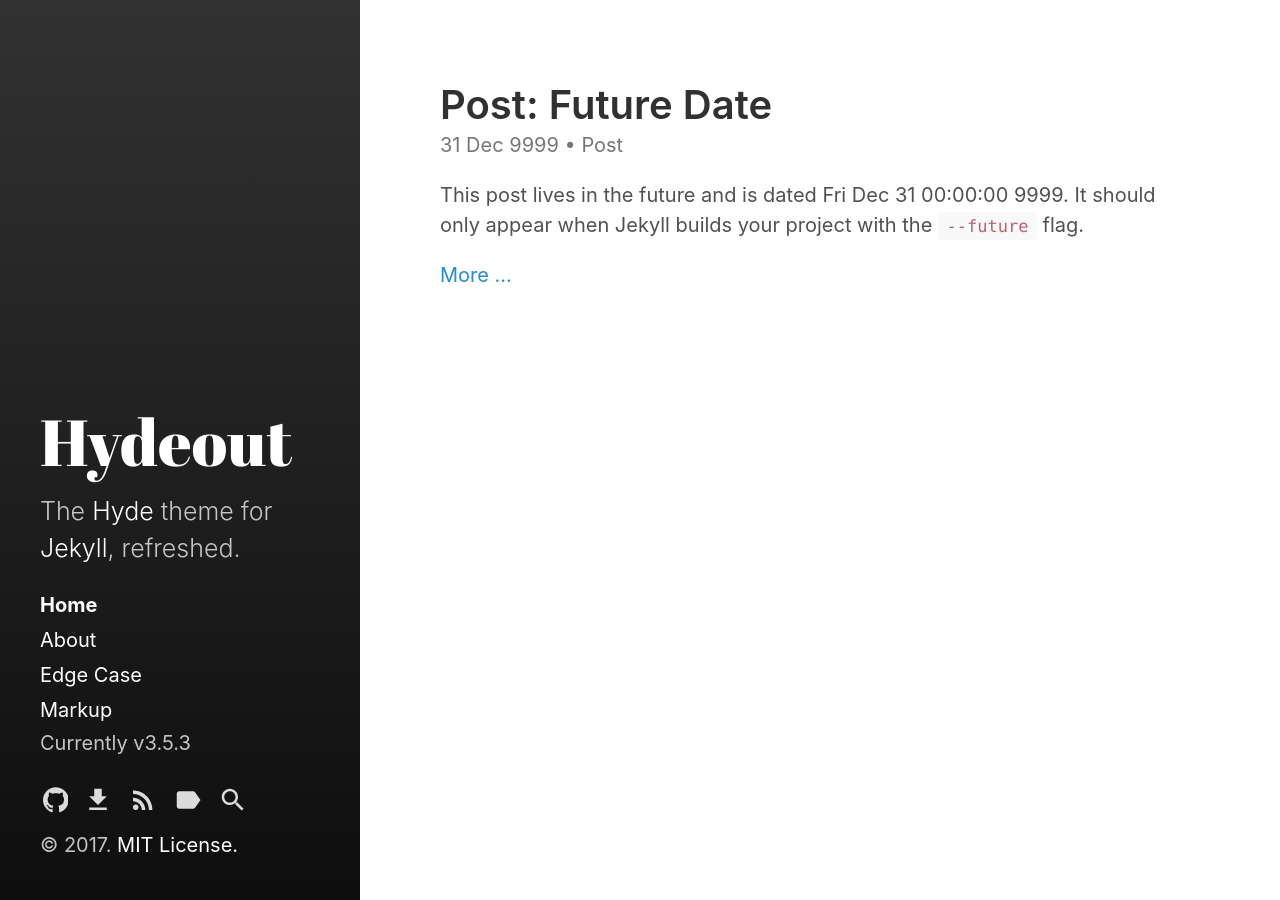
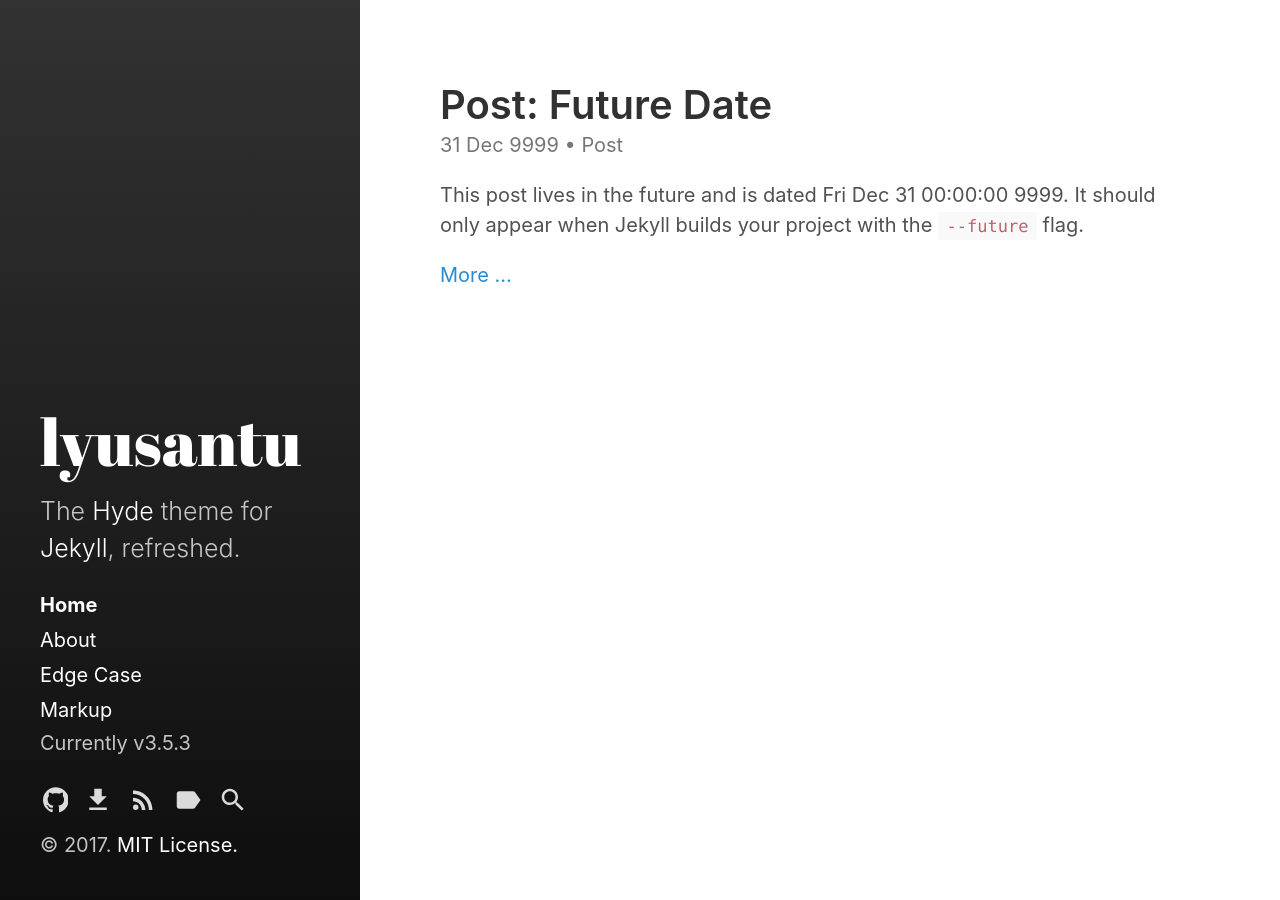
Before and after one commit to lyusantu/lyusantu.github.io, a Jekyll site: the page built from index.html, in a window 1280 px wide. Built offline with Jekyll 4.4.1, drawn with Linux system fonts in a browser that asks for light colours; the list of posts is cut into pages by our own code.

Commit message:
:flushed: config

```diff
--- a/_config.yml
+++ b/_config.yml
@@ -3,8 +3,8 @@
 highlighter:      rouge
 
 # Setup
-title:            Hydeout
-tagline:          'A Jekyll theme'
+title:            lyusantu
+tagline:          ''
 description:      'The <a href="http://hyde.getpoole.com" target="_blank">Hyde</a> theme for <a href="http://jekyllrb.com" target="_blank">Jekyll</a>, refreshed.'
 url:              https://fongandrew.github.io/hydeout
 baseurl:          # the optional subpath of your site, e.g. "/blog"
```
